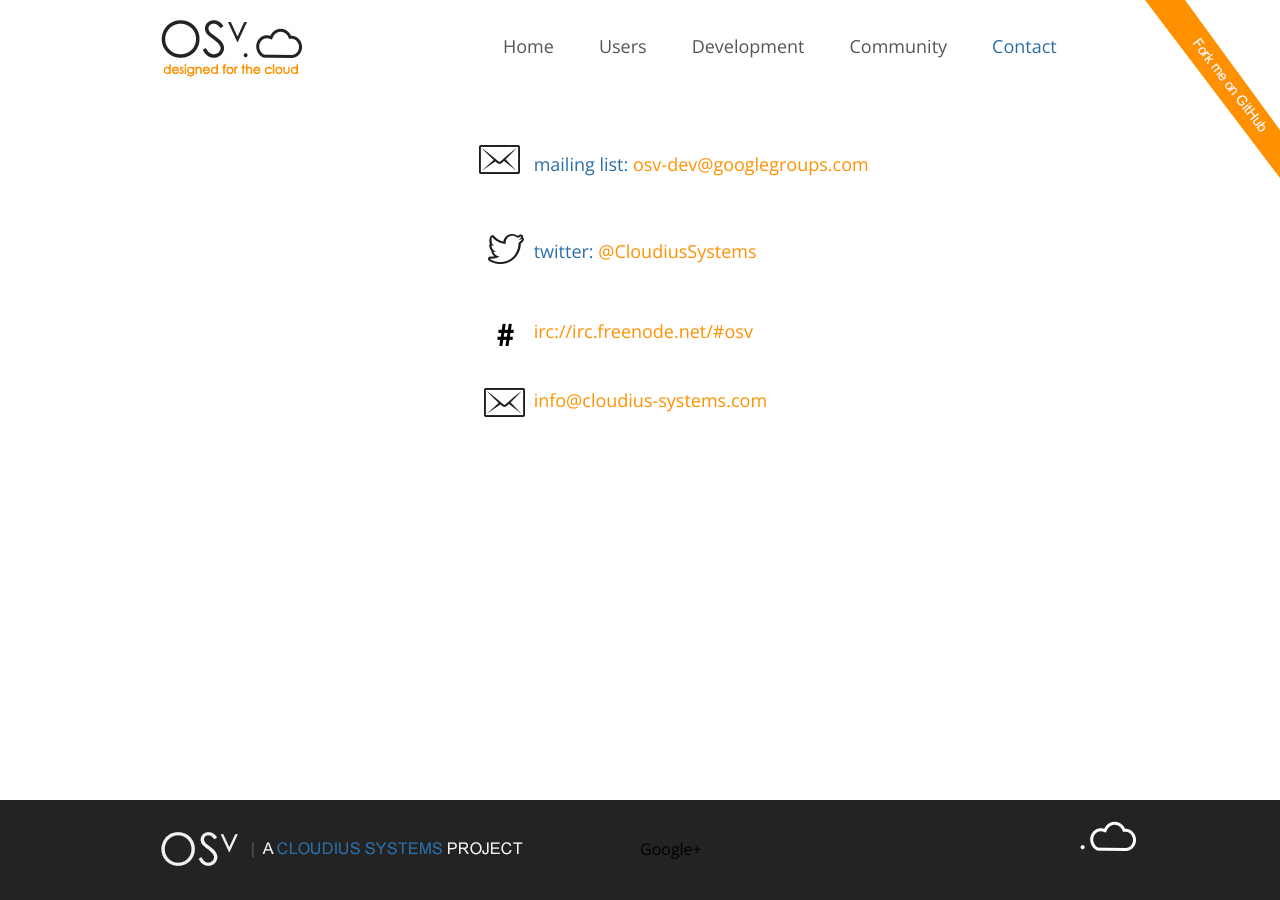
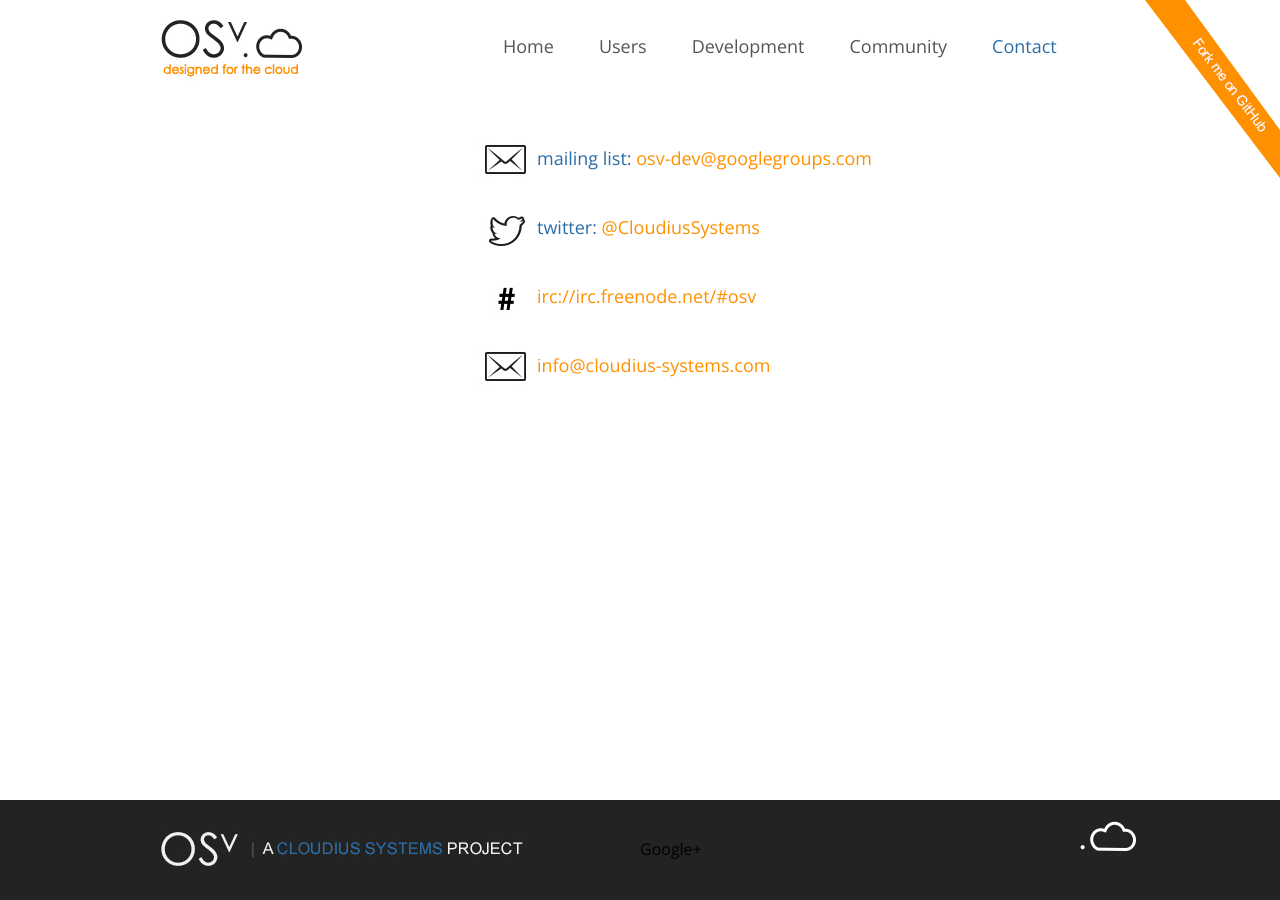
Before and after one commit to osv-io/osv-io.github.io, a Jekyll site: the page built from _posts/0000-09-01-contact.md, in a window 1280 px wide. Built offline with Jekyll 4.4.1, drawn with Linux system fonts in a browser that asks for light colours.

Commit message:
restore to old contact page

```diff
--- a/_posts/0000-09-01-contact.md
+++ b/_posts/0000-09-01-contact.md
@@ -4,112 +4,8 @@ title: Contact
 category: top
 ---
 
-<table align="center" class="contactTable" style="margin-left: auto; margin-right: auto;">
-<tbody>
-<tr>
-<td>
-<div class="images"><img alt="" src="images/envlope.jpg">&nbsp;</div>
-<div class="links">mailing list: <a style="color: #0598d5; font-family: 'Open Sans'; font-size: medium; line-height: 40px; background-color: #333333;" href="mailto:
- &lt;script type='text/javascript'&gt;
- &lt;!--
- var prefix = 'ma' + 'il' + 'to';
- var path = 'hr' + 'ef' + '=';
- var addy56817 = 'osv-dev' + '@';
- addy56817 = addy56817 + 'googlegroups' + '.' + 'com';
- document.write('&lt;a ' + path + '\'' + prefix + ':' + addy56817 + '\'&gt;');
- document.write(addy56817);
- document.write('&lt;\/a&gt;');
- //--&gt;\n &lt;/script&gt;&lt;script type='text/javascript'&gt;
- &lt;!--
- document.write('&lt;span style=\'display: none;\'&gt;');
- //--&gt;
- &lt;/script&gt;This email address is being protected from spambots. You need JavaScript enabled to view it.
- &lt;script type='text/javascript'&gt;
- &lt;!--
- document.write('&lt;/');
- document.write('span&gt;');
- //--&gt;
- &lt;/script&gt;"><code></code></a><a href="mailto:
- &lt;script type='text/javascript'&gt;
- &lt;!--
- var prefix = 'ma' + 'il' + 'to';
- var path = 'hr' + 'ef' + '=';
- var addy96070 = 'osv-dev' + '@';
- addy96070 = addy96070 + 'googlegroups' + '.' + 'com';
- document.write('&lt;a ' + path + '\'' + prefix + ':' + addy96070 + '\'&gt;');
- document.write(addy96070);
- document.write('&lt;\/a&gt;');
- //--&gt;\n &lt;/script&gt;&lt;script type='text/javascript'&gt;
- &lt;!--
- document.write('&lt;span style=\'display: none;\'&gt;');
- //--&gt;
- &lt;/script&gt;This email address is being protected from spambots. You need JavaScript enabled to view it.
- &lt;script type='text/javascript'&gt;
- &lt;!--
- document.write('&lt;/');
- document.write('span&gt;');
- //--&gt;
- &lt;/script&gt;"><code>
- <script type="text/javascript">
- &lt;!--
- var prefix = '&amp;#109;a' + 'i&amp;#108;' + '&amp;#116;o';
- var path = 'hr' + 'ef' + '=';
- var addy2941 = '&amp;#111;sv-d&amp;#101;v' + '&amp;#64;';
- addy2941 = addy2941 + 'g&amp;#111;&amp;#111;gl&amp;#101;gr&amp;#111;&amp;#117;ps' + '&amp;#46;' + 'c&amp;#111;m';
- document.write('&lt;a ' + path + '\'' + prefix + ':' + addy2941 + '\'&gt;');
- document.write(addy2941);
- document.write('&lt;\/a&gt;');
- //--&gt;\n </script></code></a><code><a href="mailto:osv-dev@googlegroups.com">osv-dev@googlegroups.com</a><script type="text/javascript">
- &lt;!--
- document.write('&lt;span style=\'display: none;\'&gt;');
- //--&gt;
- </script><span style="display: none;">This email address is being protected from spambots. You need JavaScript enabled to view it.
- <script type="text/javascript">
- &lt;!--
- document.write('&lt;/');
- document.write('span&gt;');
- //--&gt;
- </script></span></code>&nbsp;&nbsp;</div>
-</td>
-</tr>
-<tr>
-<td>
-<div class="images">&nbsp;<img alt="" src="images/birdy.jpg"></div>
-<div class="links">twitter:&nbsp;<a style="color: #0598d5; font-family: 'Open Sans'; font-size: medium; line-height: 40px; background-color: #333333;" href="http://twitter.com/CloudiusSystems"><code></code></a><a target="_blank" href="http://twitter.com/CloudiusSystems">@CloudiusSystems</a></div>
-</td>
-</tr>
-<tr>
-<td>
-<div class="images">&nbsp;<img alt="" src="images/semllcon.jpg"></div>
-<div class="links"><a href="irc://irc.freenode.net/#osv">irc://irc.freenode.net/#osv</a></div>
-</td>
-</tr>
-<tr>
-<td>
-<div class="images">&nbsp;<img alt="" src="images/envlope.jpg"></div>
-<div class="links">
- <script type="text/javascript">
- &lt;!--
- var prefix = '&amp;#109;a' + 'i&amp;#108;' + '&amp;#116;o';
- var path = 'hr' + 'ef' + '=';
- var addy86289 = '&amp;#105;nf&amp;#111;' + '&amp;#64;';
- addy86289 = addy86289 + 'cl&amp;#111;&amp;#117;d&amp;#105;&amp;#117;s-syst&amp;#101;ms' + '&amp;#46;' + 'c&amp;#111;m';
- var addy_text86289 = '&amp;#105;nf&amp;#111;' + '&amp;#64;' + 'cl&amp;#111;&amp;#117;d&amp;#105;&amp;#117;s-syst&amp;#101;ms' + '&amp;#46;' + 'c&amp;#111;m';
- document.write('&lt;a ' + path + '\'' + prefix + ':' + addy86289 + '\'&gt;');
- document.write(addy_text86289);
- document.write('&lt;\/a&gt;');
- //--&gt;\n </script><a href="mailto:info@cloudius-systems.com">info@cloudius-systems.com</a><script type="text/javascript">
- &lt;!--
- document.write('&lt;span style=\'display: none;\'&gt;');
- //--&gt;
- </script><span style="display: none;">This email address is being protected from spambots. You need JavaScript enabled to view it.
- <script type="text/javascript">
- &lt;!--
- document.write('&lt;/');
- document.write('span&gt;');
- //--&gt;
- </script></span></div>
-</td>
-</tr>
-</tbody>
-</table>
+![mailing list](images/envlope.jpg)|mailing list: [osv-dev@googlegroups.com](mailto:osv-dev@googlegroups.com)
+![mailing list](images/birdy.jpg)|twitter: [@CloudiusSystems](http://twitter.com/CloudiusSystems)
+![mailing list](images/semllcon.jpg)|[irc://irc.freenode.net/#osv](irc://irc.freenode.net/#osv)
+![mailing list](images/envlope.jpg)|[info@cloudius-systems.com](mailto:info@cloudius-systems.com)
+{:.contactTable}
```
